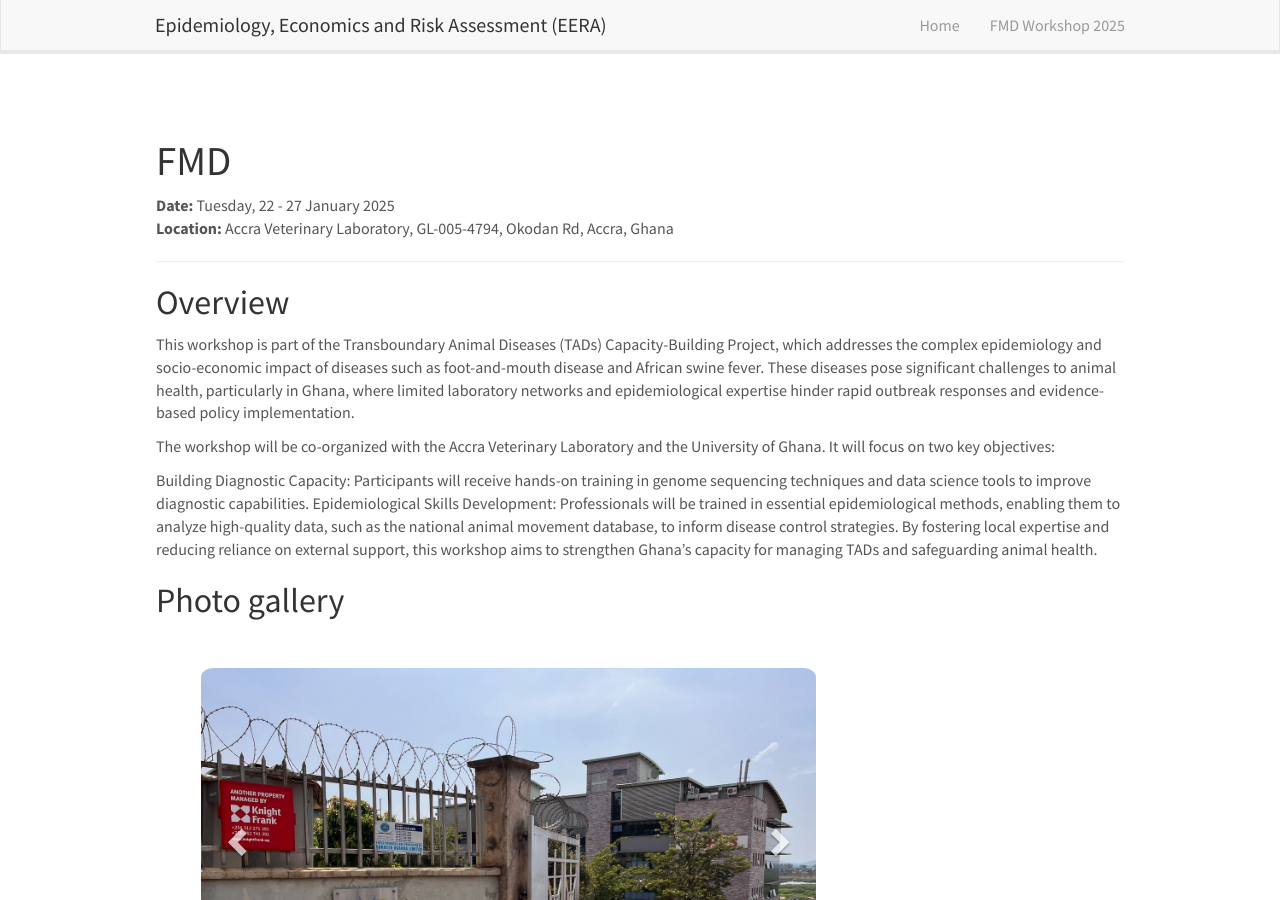
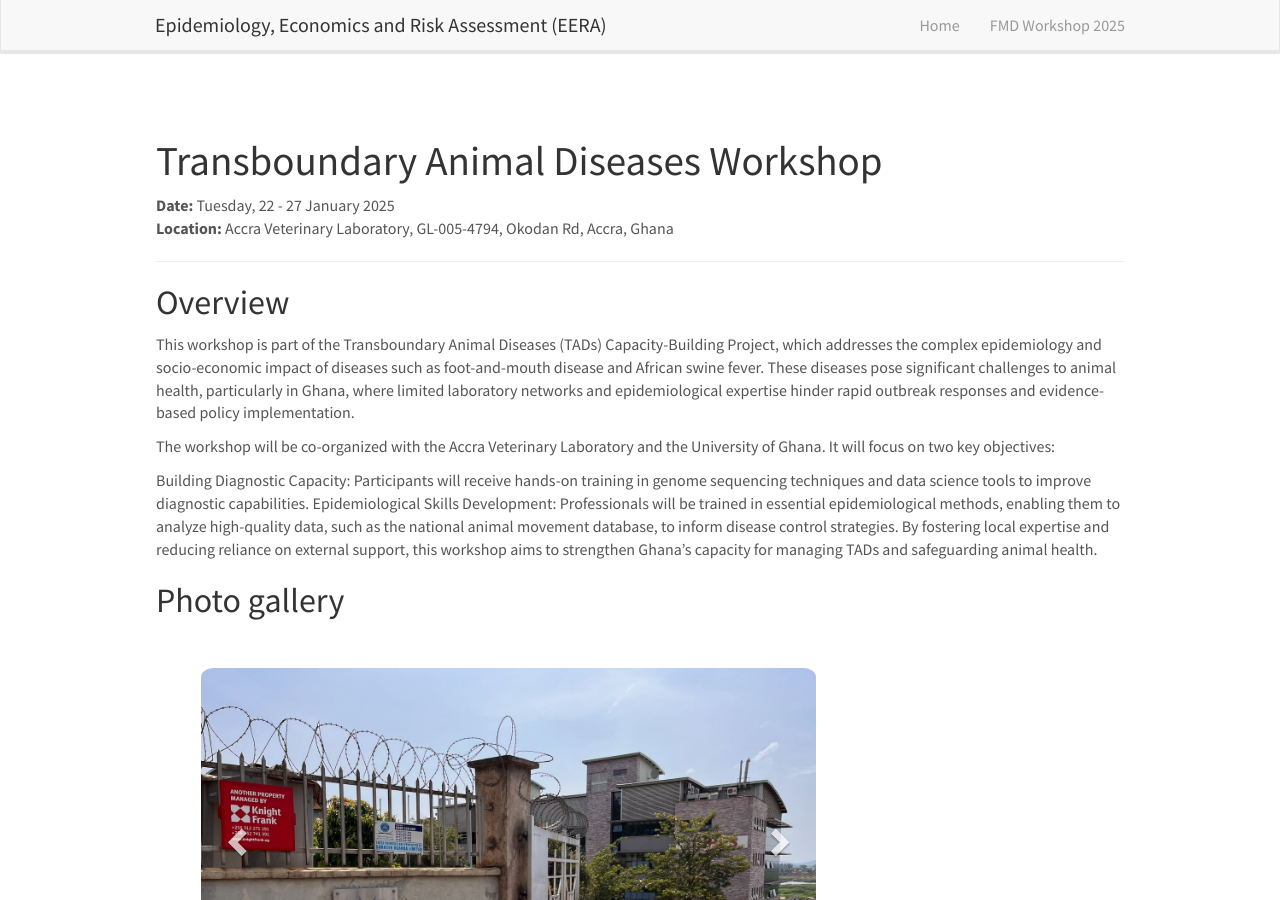
Before and after one commit to EERA-Edinburgh/eera-edinburgh.github.io, a Jekyll site: the page built from _pages/tad-workshop-ghana-2025.md, in a window 1280 px wide and 900 px high. Built offline with Jekyll 4.4.1, drawn with Linux system fonts in a browser that asks for light colours; nearby versions of some CDN libraries; comment, search, counter and statistics services are not loaded.

Commit message:
Update tad-workshop-ghana-2025.md

```diff
--- a/_pages/tad-workshop-ghana-2025.md
+++ b/_pages/tad-workshop-ghana-2025.md
@@ -1,14 +1,14 @@
 ---
-title: "FMD Sequencing and Data Science Workshop"
+title: "TAD Sequencing and Data Science Workshop"
 layout: textlay
 sitemap: false
-permalink: /fmd-ghana-2025.html
+permalink: /tad-workshop-ghana-2025.html
 ---
 
 
 <br>
 <br>
-# FMD
+# Transboundary Animal Diseases Workshop
 
 **Date:** Tuesday, 22 - 27 January 2025
 **Location:** Accra Veterinary Laboratory, GL-005-4794, Okodan Rd, Accra, Ghana
```
